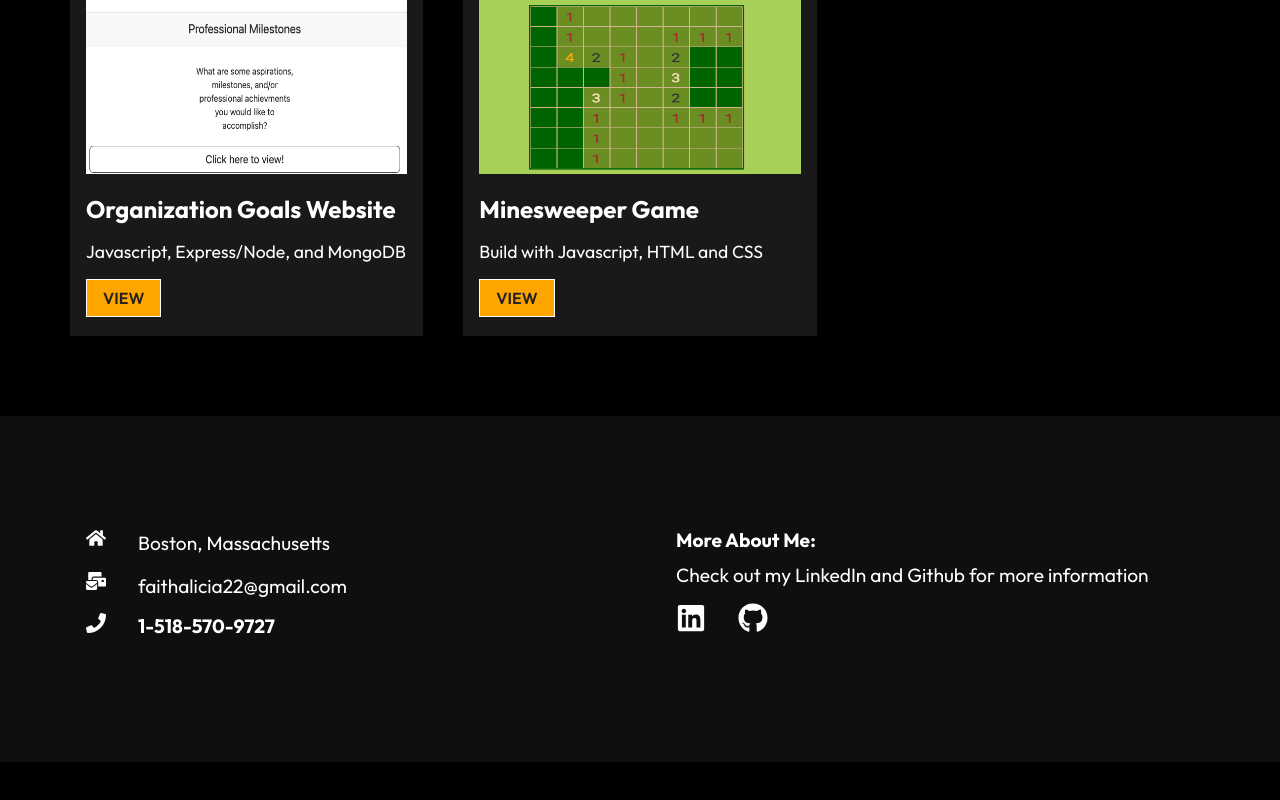
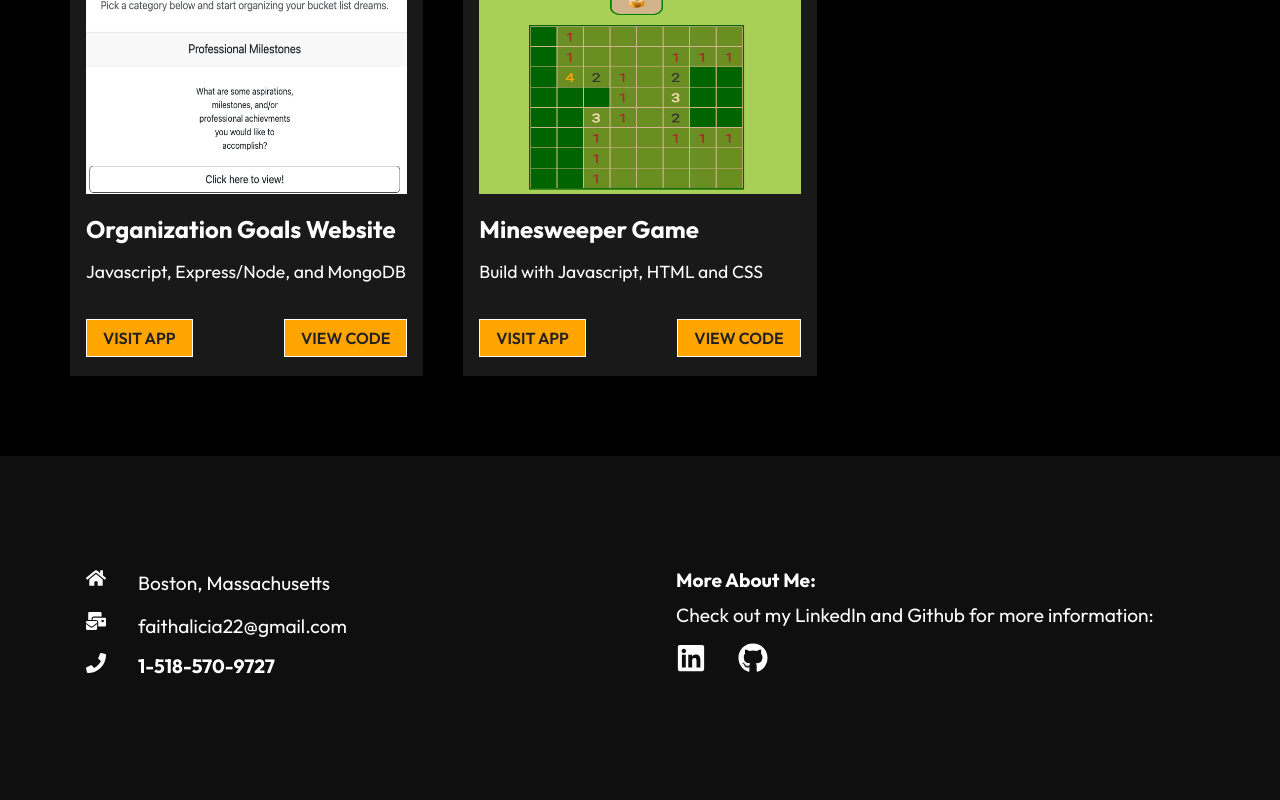
Before and after one commit to faithnicoletti/portfolio, a React (Create React App) app: page / in a window 1280 px wide. Shown: the part 1603-2403 px from the top of the page. Before the commit the page ends 2365 px from the top, so only its background shows below. Built offline with nearby package versions, Linux system fonts and the light colour scheme.

Commit message:
added github button feature

```diff
--- a/src/components/Footer.js
+++ b/src/components/Footer.js
@@ -27,7 +27,7 @@ const Footer = () => {
             <div className="right">
                 <h4>More About Me:</h4>
                 <p>Check out my LinkedIn and
-                    Github for more information</p>
+                    Github for more information:</p>
                     <div className="social">
                         <a href="https://www.linkedin.com/in/faith-nicoletti"
                         target="_blank" rel="noopener noreferrer">
--- a/src/components/WorkCard.js
+++ b/src/components/WorkCard.js
@@ -9,8 +9,14 @@ const WorkCard = (props) => {
                 <h2 className="project-title">{props.title}</h2>
                 <div className="pro-details">
                     <p>{props.text}</p>
+                    <br/>
+                    <div class="pro-btns flex justify-between">
                     <div className="pro-btns">
-                        <NavLink to={props.view} className="btn">View</NavLink>
+                        <NavLink to={props.view} className="btn">Visit App</NavLink>
+                    </div>
+                    <div className="pro-btns">
+                        <NavLink to={props.view} className="btn">View Code</NavLink>
+                    </div>
                     </div>
                 </div>
             </div>
```
